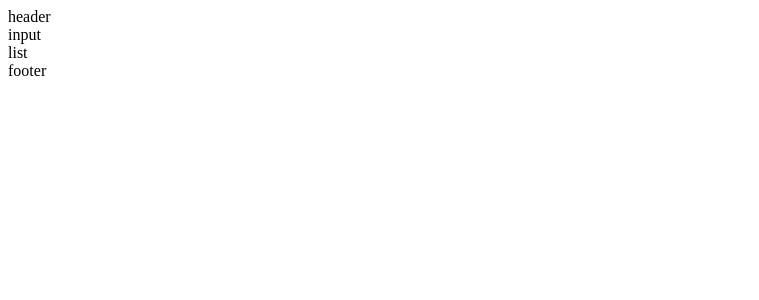
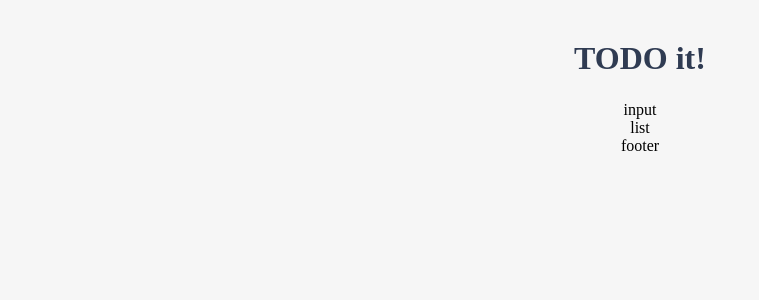
Before and after one commit to juwon0605/vue_intermediate, a Vue app in the folder vue-todo/: page / in a window 1280 px wide. Shown: the top 300 px of the page, without its empty margins (0-759 px from the left). Built offline with nearby package versions, Linux system fonts and the light colour scheme.

Commit message:
TodoHeader 컴포넌트 구현

```diff
--- a/vue-todo/src/App.vue
+++ b/vue-todo/src/App.vue
@@ -23,4 +23,22 @@ export default {
 };
 </script>
 
-<style></style>
+<style>
+body {
+  text-align: center;
+  background-color: #f6f6f6;
+}
+
+input {
+  border-style: groove;
+  width: 200px;
+}
+
+button {
+  border-style: groove;
+}
+
+.shadow {
+  box-shadow: 5px 10px 10px rgba(0, 0, 0, 0.03);
+}
+</style>
--- a/vue-todo/src/components/TodoHeader.vue
+++ b/vue-todo/src/components/TodoHeader.vue
@@ -1,9 +1,15 @@
 <template>
-  <div>header</div>
+  <header><h1>TODO it!</h1></header>
 </template>
 
 <script>
 export default {};
 </script>
 
-<style></style>
+<style scoped>
+h1 {
+  color: #2f3b52;
+  font-weight: 900;
+  margin: 2.5rem 0 1.5rem;
+}
+</style>
```
